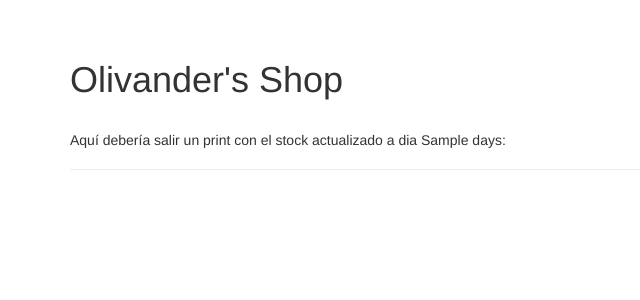
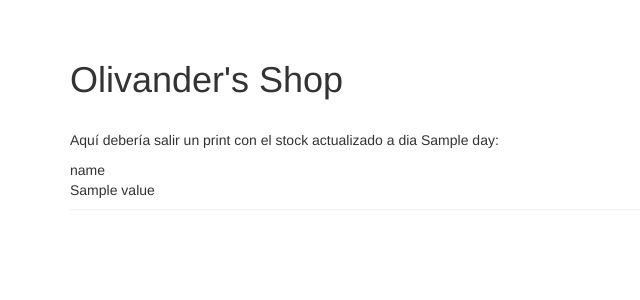
Before and after one commit to DanyZurita/ProyectoOllivanders, a Flask app: template app/templates/update.html in a window 1280 px wide. Shown: the part 52-352 px from the top of the page, without its empty margins (0-640 px from the left). Run offline with Flask 2, Linux system fonts and the light colour scheme; the template is opened without the code that fills it: most values are stand-ins (such as "Sample title", 1, 10 or a date in 2020); some libraries are stand-ins or nearby versions.

Commit message:
feat(update): Conectar app con templates

```diff
--- a/GildedRose/logica.py
+++ b/GildedRose/logica.py
@@ -23,6 +23,8 @@ def update(passed_days):
             registerDict["DAY " + str(day + 1)] = registerList
         return registerDict
 
+    print(update(30))
+
 
 if __name__ == "__main__":
 
--- a/app/routes.py
+++ b/app/routes.py
@@ -1,6 +1,6 @@
 from app import app, bootstrap
 from flask import Flask, render_template
-from GildedRose import *
+from GildedRose import logica
 
 
 @app.route('/')
@@ -22,4 +22,4 @@ def update():
 def update_day(day):
     if not day:
         abort(404)
-    return render_template('update.html', days=day)
+    return render_template('update.html', day=day, updateText=logica.update(int(day)))
--- a/app/templates/update.html
+++ b/app/templates/update.html
@@ -57,8 +57,14 @@
     <div class="page-header">
         <h1>Olivander's Shop</h1>
         <br>
-        <p>Aquí debería salir un print con el stock actualizado a dia {{days}}:</p>
-
+        <p>Aquí debería salir un print con el stock actualizado a dia {{day}}:</p>
+        {% for key in updateText.keys() %}
+        {{ key }}
+        {% endfor %}
+        <br/>
+        {% for value in updateText.values() %}
+        {{ value }}
+        {% endfor %}
     </div>
 </div>
 {% endblock %}
```
Also changed, not shown: GildedRose/__init__.py (added), 5 other files.
